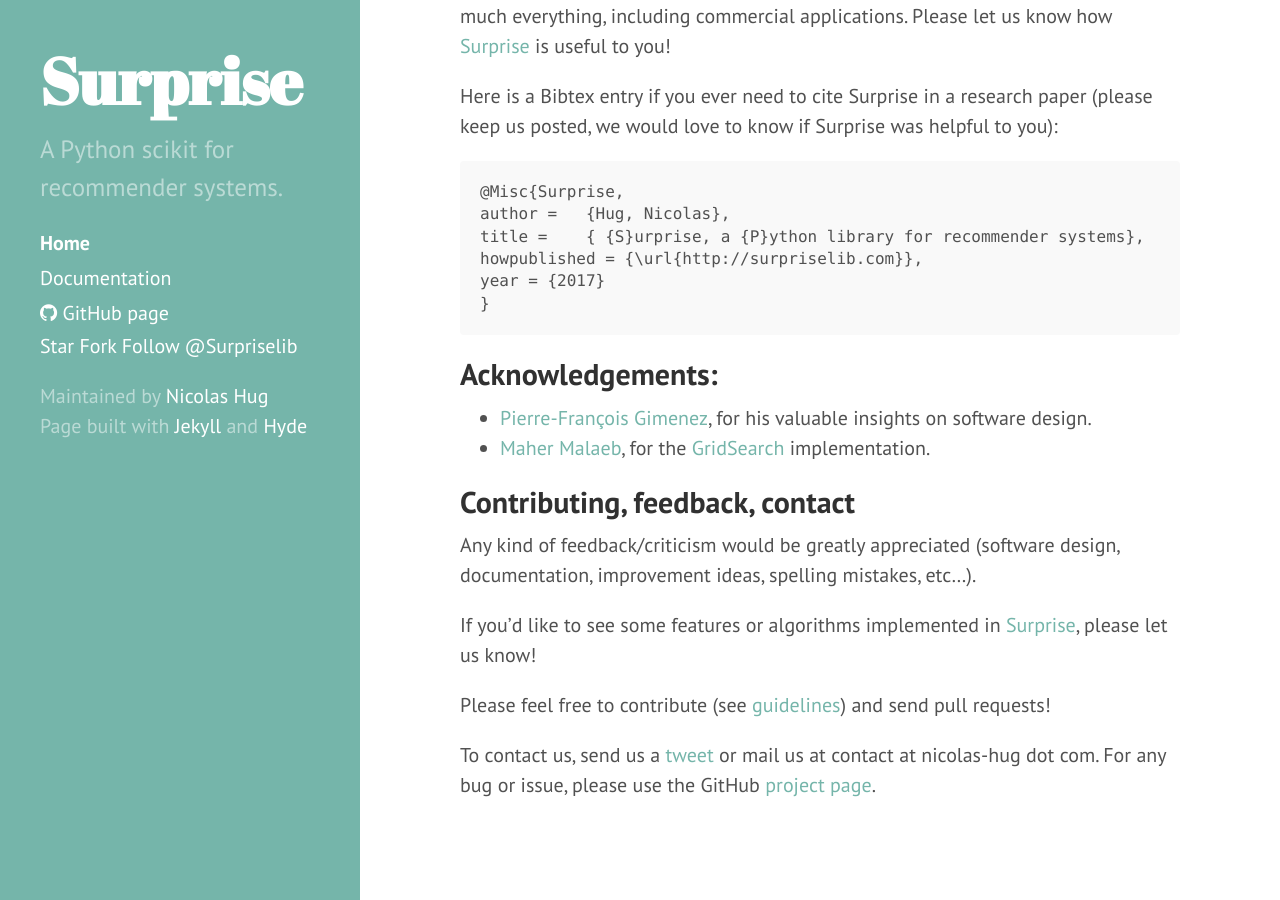
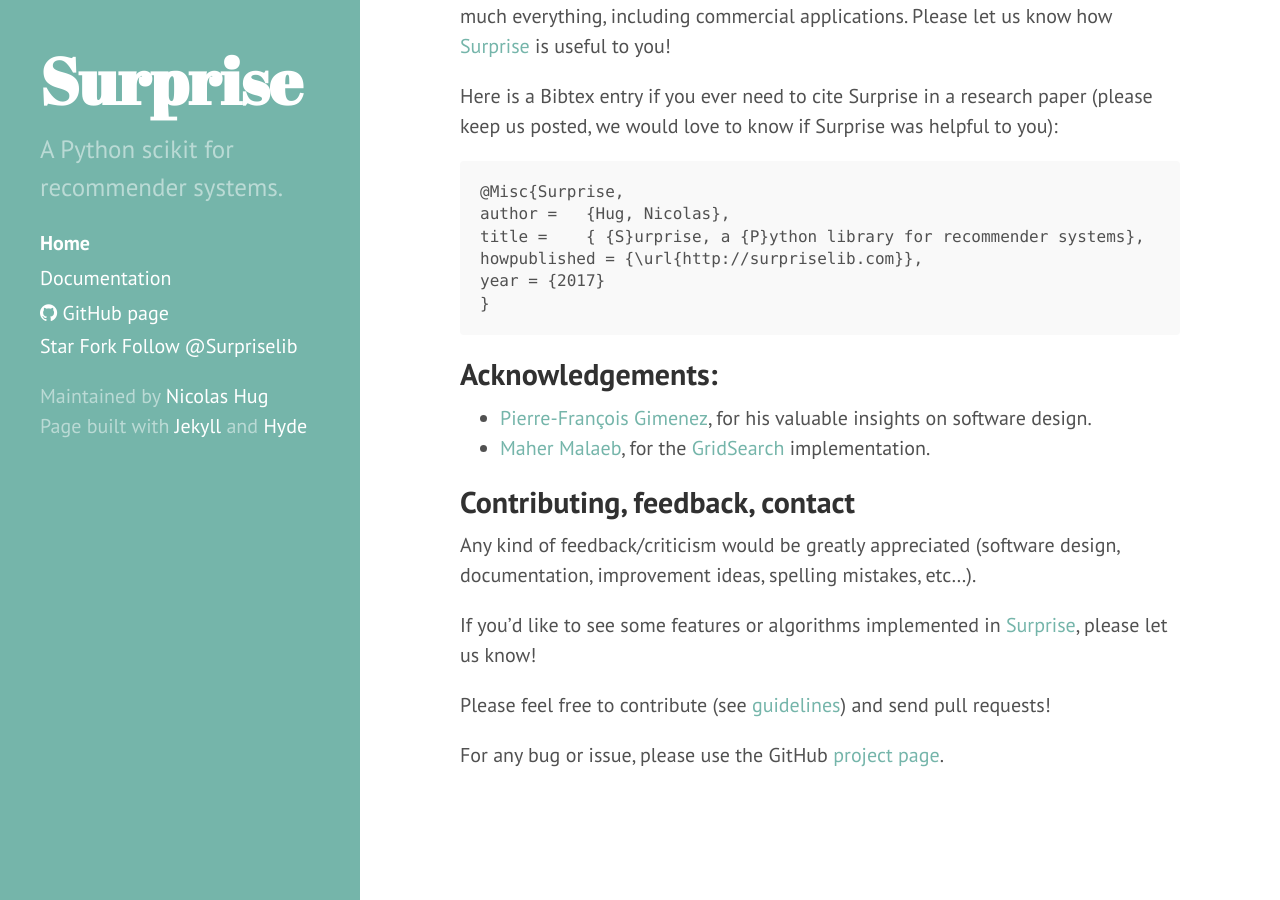
Before and after one commit to NicolasHug/Surprise, a Jekyll site: the page built from index.md, in a window 1280 px wide and 900 px high, scrolled down 3293 px. Built offline with Jekyll 4.4.1, drawn with Linux system fonts in a browser that asks for light colours; comment, search, counter and statistics services are not loaded.

Commit message:
Update index.md

```diff
--- a/index.md
+++ b/index.md
@@ -199,6 +199,5 @@
 [guidelines](https://github.com/NicolasHug/Surprise/blob/master/CONTRIBUTING.md))
 and send pull requests!
 
-To contact us, send us a [tweet](https://twitter.com/Surpriselib) or mail us at
-contact at nicolas-hug dot com. For any bug or issue, please use
+For any bug or issue, please use
 the GitHub [project page](https://github.com/NicolasHug/Surprise).
```
